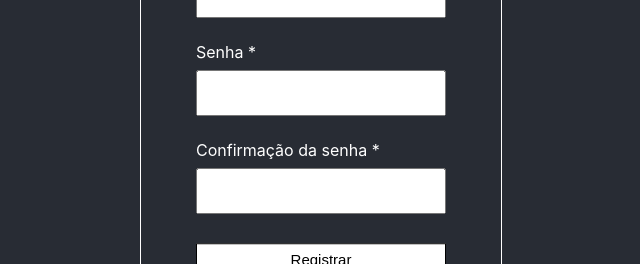
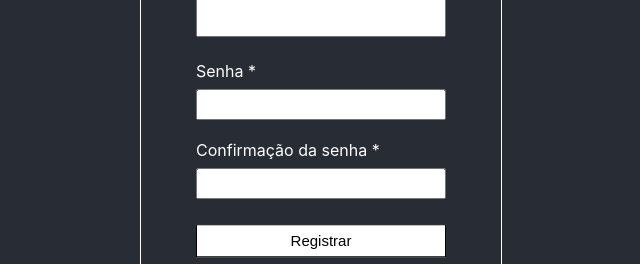
Before and after one commit to delanoerhardt/elo-challange, a React (Create React App) app: page / in a window 1280 px wide. Shown: the part 421-685 px from the top of the page, without its empty margins (319-959 px from the left). Built offline with nearby package versions, Linux system fonts and the light colour scheme.

Commit message:
Fixed password showing as plaintext

```diff
--- a/src/components/RegisterForm.js
+++ b/src/components/RegisterForm.js
@@ -38,22 +38,24 @@ function RegisterForm() {
       <div className="form-section">
         <label htmlFor="password">Senha *</label>
         <br />
-        <textarea
+        <input
           class="boxsizing-border form-input-text"
           id="password"
+          type="password"
           value={formState.password}
           onChange={handleChange}
-        ></textarea>
+        ></input>
       </div>
       <div className="form-section">
         <label htmlFor="confirmPassword">Confirmação da senha *</label>
         <br />
-        <textarea
+        <input
           class="boxsizing-border form-input-text"
           id="confirmPassword"
+          type="password"
           value={formState.passwordConfirm}
           onChange={handleChange}
-        ></textarea>
+        ></input>
       </div>
       <div className="form-section">
         <input type="submit" className="form-button" value="Registrar" />
```
